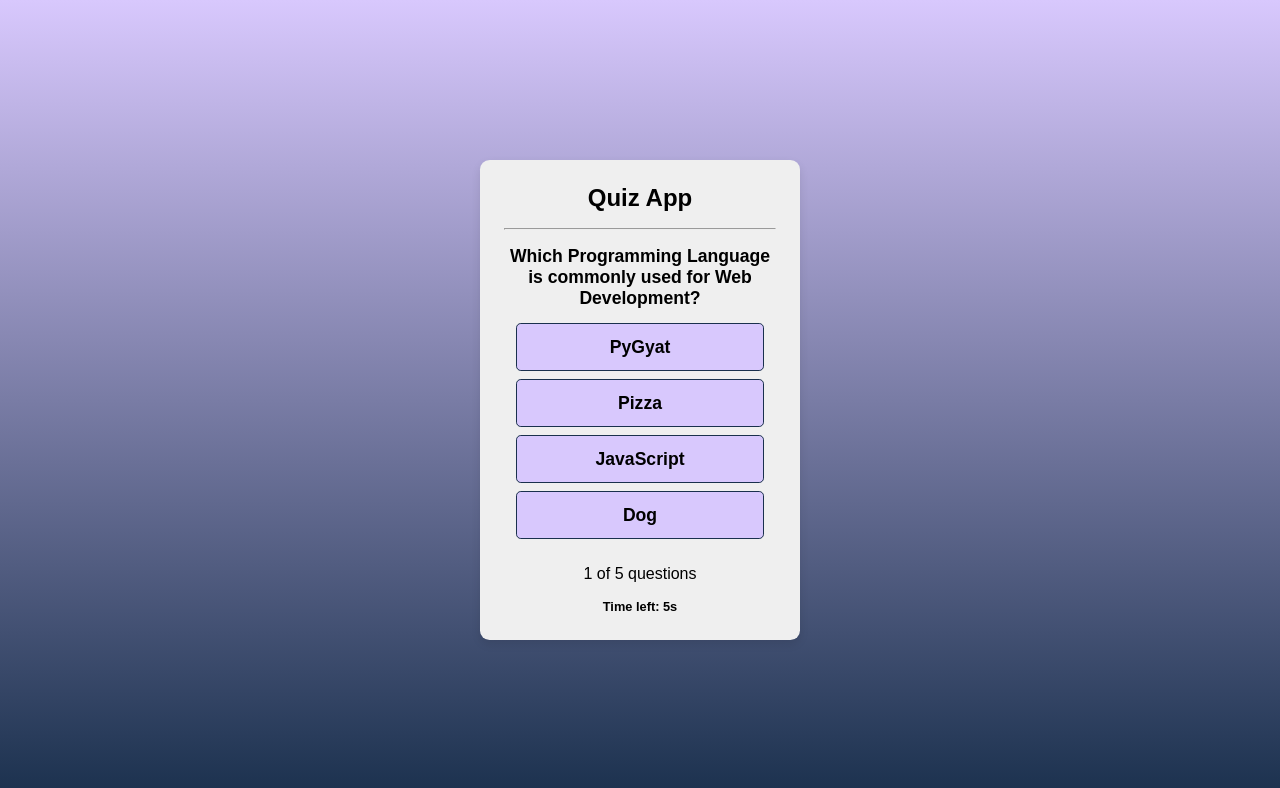
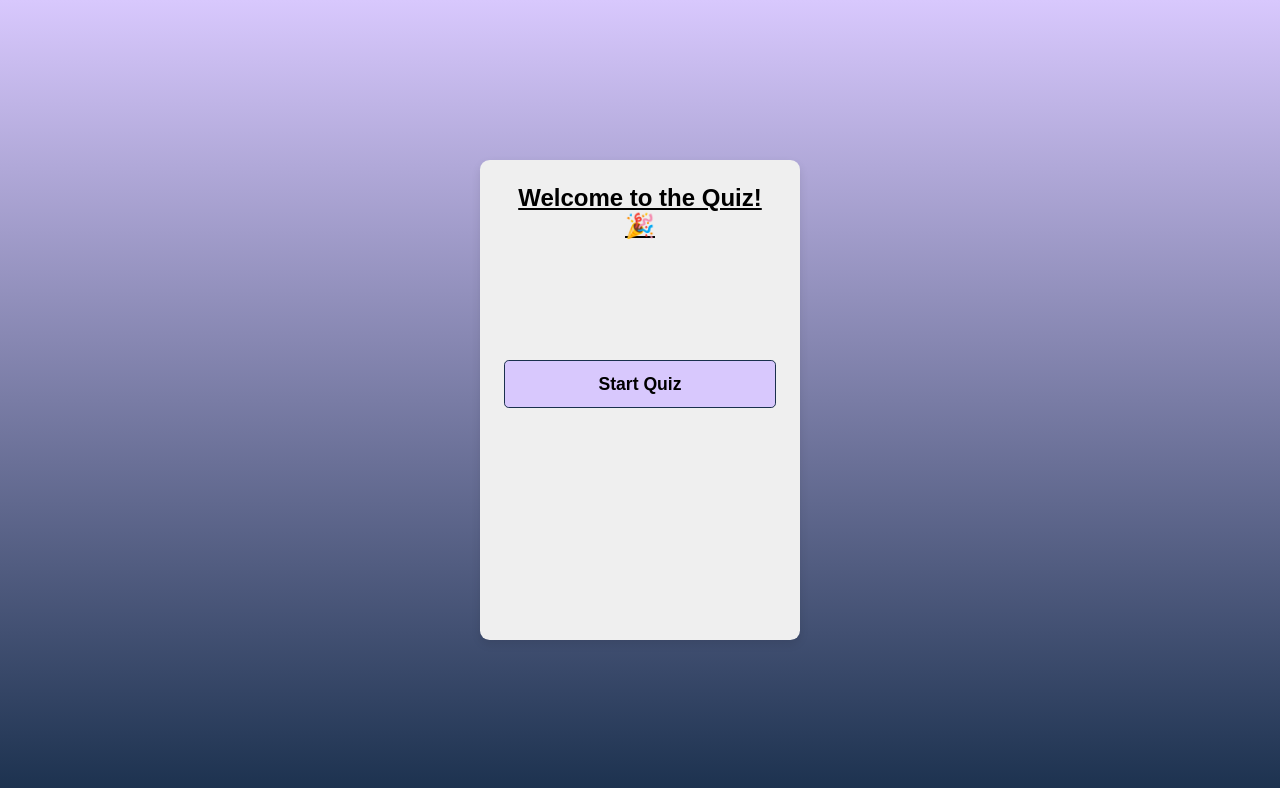
Before and after one commit to 5iqFreddie/quiz-app, a React app: page / in a window 1280 px wide. Shown: the top 788 px of the page. Built offline with nearby package versions, Linux system fonts and the light colour scheme; the HTML template or start-up script is replaced by a standard one.

Commit message:
added start screen in quiz.jsx and added a little css in Quiz.css

```diff
--- a/src/Components/Quiz/Quiz.css
+++ b/src/Components/Quiz/Quiz.css
@@ -22,8 +22,6 @@
     color: #000000;
   }
 
-
-  /* Container Styles */
   .container {
     width: 40vh;
     min-height: 60vh;
@@ -38,7 +36,14 @@
     text-align: center;
   }
 
-  /* Header */
+  .start-screen h1{
+    padding-bottom: 15vh;
+    text-decoration: underline;
+  }
+
+
+
+
   .container h1 {
     font-size: 3vh;
     font-weight: bold;
@@ -51,7 +56,6 @@
     color: var(--primary-color);
   }
 
-  /* List Items (Quiz Options) */
   .container ul {
     list-style: none;
     padding: 0;
--- a/src/Components/Quiz/Quiz.jsx
+++ b/src/Components/Quiz/Quiz.jsx
@@ -8,11 +8,12 @@ const Quiz = () => {
   const [answerSelected, setAnswerSelected] = useState(false);
   const [isCorrect, setIsCorrect] = useState(null);
   const [timer, setTimer] = useState(10);
-  const [score, setScore] = useState(0); // To track correct answers
-  const [gameOver, setGameOver] = useState(false); // To track if the game is over
+  const [score, setScore] = useState(0);
+  const [gameOver, setGameOver] = useState(false);
+  const [quizStarted, setQuizStarted] = useState(false);
 
   useEffect(() => {
-    // Fetch quiz data
+    if (quizStarted) {
       fetch('/QuizData.json')
         .then((response) => response.json())
         .then((data) => {
@@ -21,35 +22,34 @@ const Quiz = () => {
         })
         .catch((error) => console.error('Error fetching quiz data:', error));
 
-    // Start the timer when the question is displayed
+
       const interval = setInterval(() => {
         if (timer > 0 && !answerSelected && !gameOver) {
           setTimer((prevTimer) => prevTimer - 1);
         }
       }, 1000);
 
-    // Clean up the interval
       if (timer === 0 || answerSelected || gameOver) {
         clearInterval(interval);
       }
 
-    // If the timer runs out, move to the next question
       if (timer === 0 && !answerSelected && !gameOver) {
         moveToNextQuestion();
       }
 
       return () => clearInterval(interval);
-  }, [timer, answerSelected, gameOver, index]);
+    }
+  }, [timer, answerSelected, gameOver, index, quizStarted]);
 
   const nextQuestion = () => {
     if (index < quizData.length - 1) {
       setIndex(index + 1);
       setCurrentQuestion(quizData[index + 1]);
-      setTimer(10); // Reset the timer for the new question
+      setTimer(10);
       setAnswerSelected(false);
       setIsCorrect(null);
     } else {
-      setGameOver(true); // End the game when all questions are answered
+      setGameOver(true);
     }
   };
 
@@ -61,21 +61,19 @@ const Quiz = () => {
     const correctAnswer = currentQuestion.answer;
     if (answer === correctAnswer) {
       setIsCorrect(true);
-      setScore(score + 1); // Increment score for correct answer
+      setScore(score + 1);
     } else {
       setIsCorrect(false);
     }
 
     setAnswerSelected(true);
 
-    // After 1 second, move to the next question
     setTimeout(() => {
       nextQuestion();
-    }, 1000);
+    }, 2000);
   };
 
   const playAgain = () => {
-    // Reset game to the initial state
     setIndex(0);
     setScore(0);
     setGameOver(false);
@@ -84,11 +82,21 @@ const Quiz = () => {
     setIsCorrect(null);
   };
 
+  const startQuiz = () => {
+    setQuizStarted(true);
+  };
+
   return (
     <div className="container">
-      {!gameOver ? (
+      {!quizStarted ? (
+        <div className="start-screen">
+          <h1>Welcome to the Quiz! 🎉</h1>
+          <button onClick={startQuiz}>Start Quiz</button>
+        </div>
+      ) : (
+        !gameOver ? (
           <>
-          <h1>Quiz App</h1>
+            <h1>Quiz App💡</h1>
             <hr />
             <h2>{currentQuestion.Question}</h2>
             <ul>
@@ -107,23 +115,24 @@ const Quiz = () => {
             </ul>
 
             {isCorrect !== null && (
-            <div>{isCorrect ? 'Correct!' : 'Wrong answer!'}</div>
+              <div>{isCorrect ? 'Correct!✅' : 'Wrong answer!❌'}</div>
             )}
 
             <div className="index">
               {index + 1} of {quizData.length} questions
             </div>
-          <div className="timer">Time left: {timer}s</div>
+            <div className="timer">Time left: {timer}s⏲️</div>
           </>
         ) : (
           // Display score and "Play Again" button after game over
           <div>
             <h1>{score === quizData.length ? 'Well played!🥳' : 'Game over!🤖'}</h1>
-          <p  className='score'>
+            <p className='score'>
               You got {score} out of {quizData.length} correct!
             </p>
             <button onClick={playAgain}>Play Again</button>
           </div>
+        )
       )}
     </div>
   );
```
Lines whose indentation alone changed are shown as unchanged.
